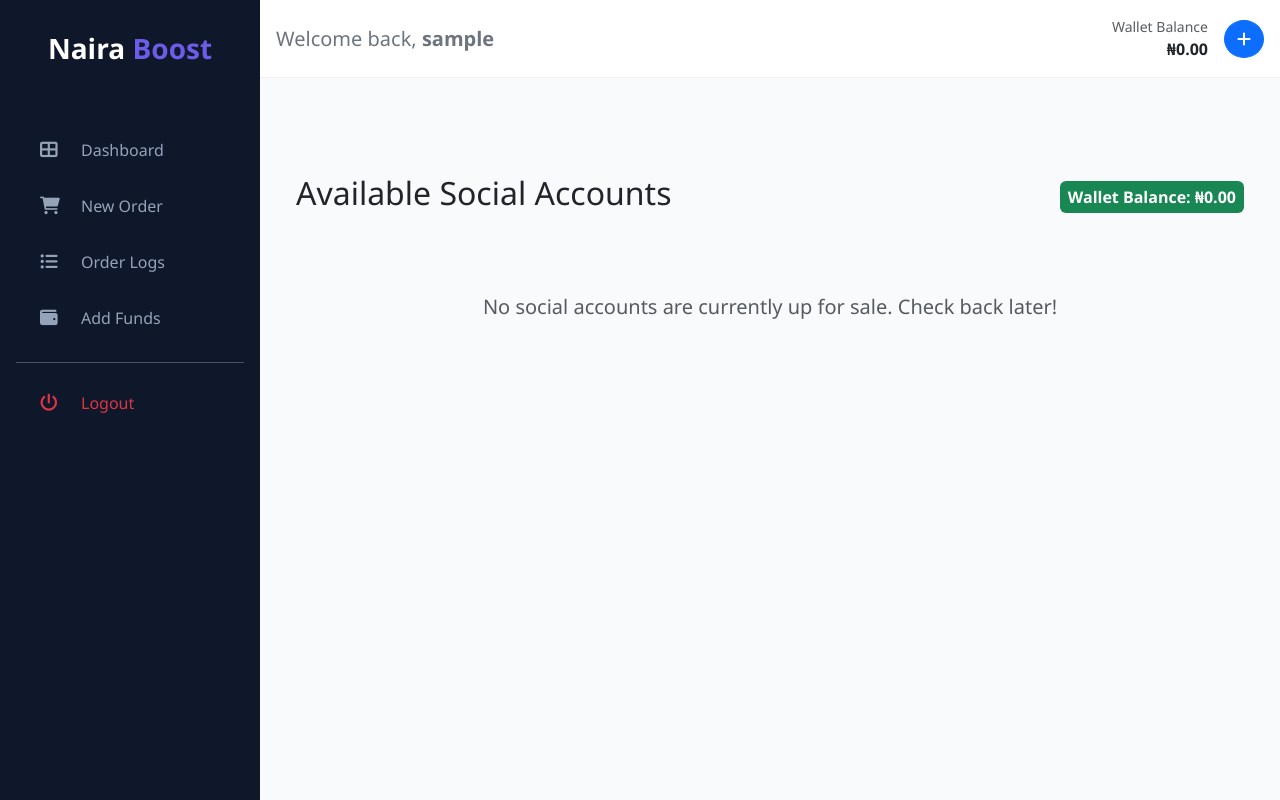
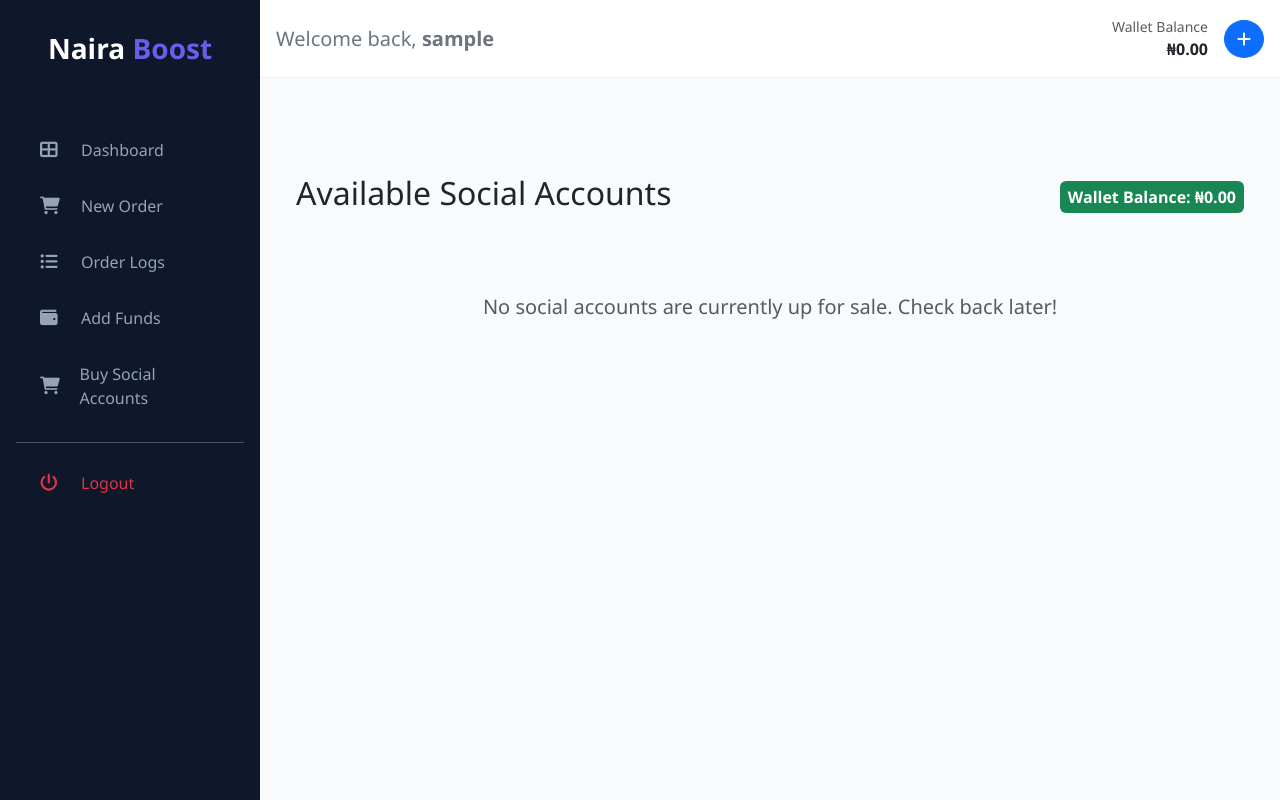
Before and after one commit to bidsho/smm_panel_pro, a Django app: page /orders/accounts/shop/ in a window 1280 px wide. Run offline with Django 5.2, Linux system fonts and the light colour scheme; the visitor is signed in with stand-in values (Sample User, id 1); data comes from the database, SQL or seed files in the repository; parts of the project's set-up code (start-up, migrations or seed data) failed here and were passed over.

Commit message:
Add social media account storefront, secure checkout view, and inventory templates

```diff
--- a/templates/layouts/base.html
+++ b/templates/layouts/base.html
@@ -105,6 +105,9 @@
         <a class="nav-link" href="{% url 'add_funds' %}">
             <i class="fas fa-wallet me-3"></i> Add Funds
         </a>
+        <a class="nav-link" href="{% url 'available_accounts' %}">
+            <i class="fas fa-shopping-cart me-3"></i> Buy Social Accounts
+        </a>
         <div class="mt-auto mb-4">
             <hr class="mx-3 opacity-25">
             <a class="nav-link text-danger" href="/logout/">
```
